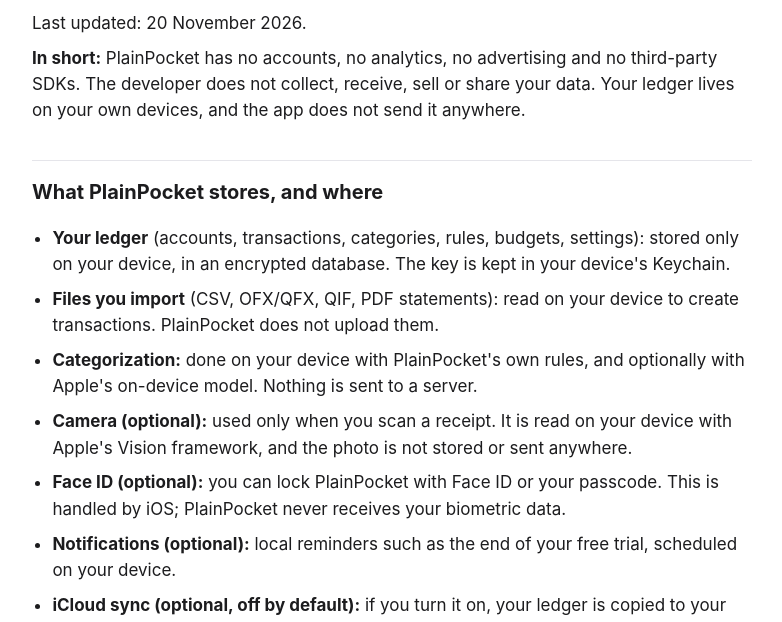
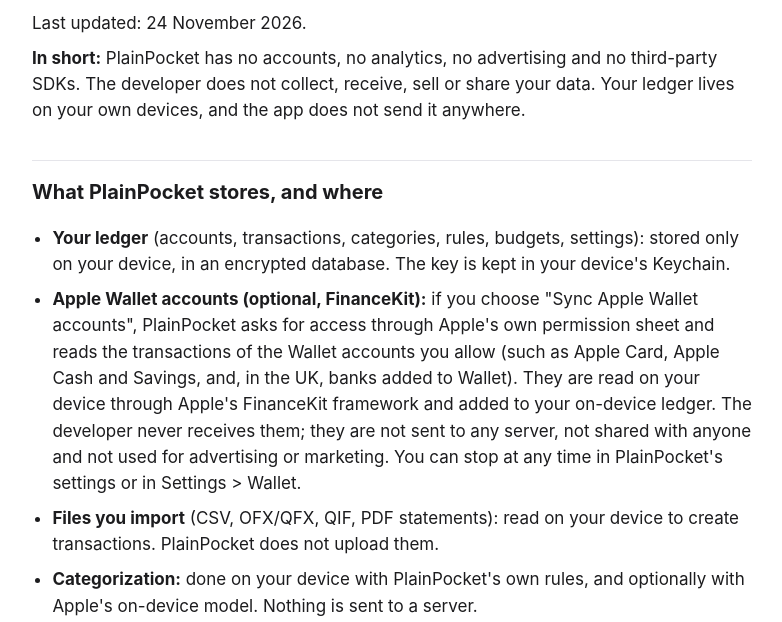
Before and after one commit to Emil1J/plainpocket-site, a plain HTML site: page privacy/index.html in a window 1280 px wide. Shown: the part 105-727 px from the top of the page, without its empty margins (248-1030 px from the left). Drawn offline with Linux system fonts and the light colour scheme.

Commit message:
Privacy: describe optional Apple Wallet (FinanceKit) sync, on-device only
Co-Authored-By: Claude Sonnet 5.5 <noreply@anthropic.com>

```diff
--- a/privacy/index.html
+++ b/privacy/index.html
@@ -10,11 +10,12 @@ a{color:var(--acc)}p,li{margin:.5em 0}small,.mut{color:var(--mut)}ul{padding-lef
 nav{display:flex;gap:16px;font-size:.95rem;margin-bottom:8px}
 </style></head>
 <body><main><nav><a href="../privacy/">Privacy</a><a href="../support/">Support</a></nav><h1>PlainPocket Privacy Policy</h1>
-<p>Last updated: 20 November 2026.</p>
+<p>Last updated: 24 November 2026.</p>
 <p><strong>In short:</strong> PlainPocket has no accounts, no analytics, no advertising and no third-party SDKs. The developer does not collect, receive, sell or share your data. Your ledger lives on your own devices, and the app does not send it anywhere.</p>
 <h2>What PlainPocket stores, and where</h2>
 <ul>
 <li><strong>Your ledger</strong> (accounts, transactions, categories, rules, budgets, settings): stored only on your device, in an encrypted database. The key is kept in your device's Keychain.</li>
+<li><strong>Apple Wallet accounts (optional, FinanceKit):</strong> if you choose &quot;Sync Apple Wallet accounts&quot;, PlainPocket asks for access through Apple's own permission sheet and reads the transactions of the Wallet accounts you allow (such as Apple Card, Apple Cash and Savings, and, in the UK, banks added to Wallet). They are read on your device through Apple's FinanceKit framework and added to your on-device ledger. The developer never receives them; they are not sent to any server, not shared with anyone and not used for advertising or marketing. You can stop at any time in PlainPocket's settings or in Settings &gt; Wallet.</li>
 <li><strong>Files you import</strong> (CSV, OFX/QFX, QIF, PDF statements): read on your device to create transactions. PlainPocket does not upload them.</li>
 <li><strong>Categorization:</strong> done on your device with PlainPocket's own rules, and optionally with Apple's on-device model. Nothing is sent to a server.</li>
 <li><strong>Camera (optional):</strong> used only when you scan a receipt. It is read on your device with Apple's Vision framework, and the photo is not stored or sent anywhere.</li>
```
